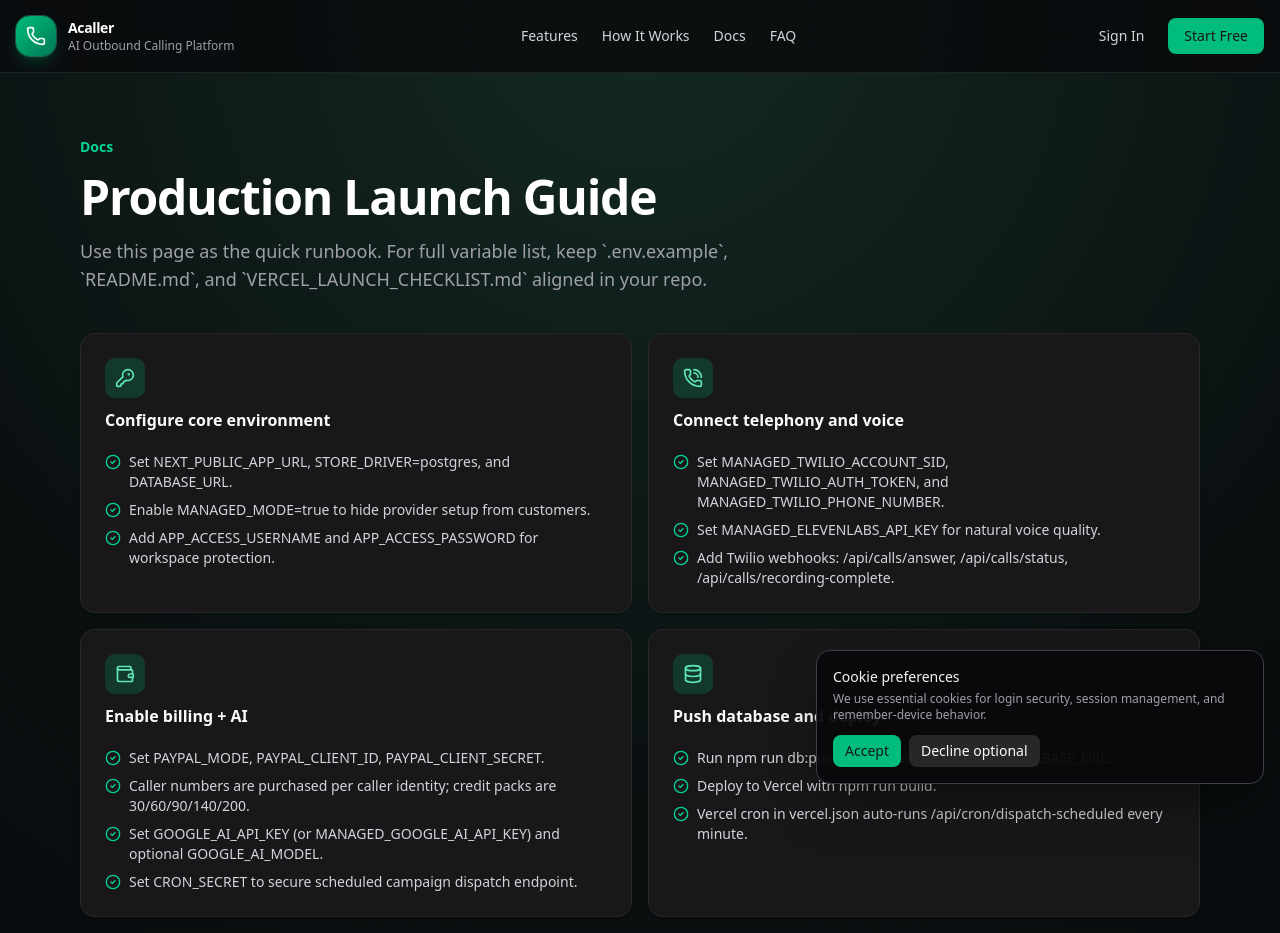
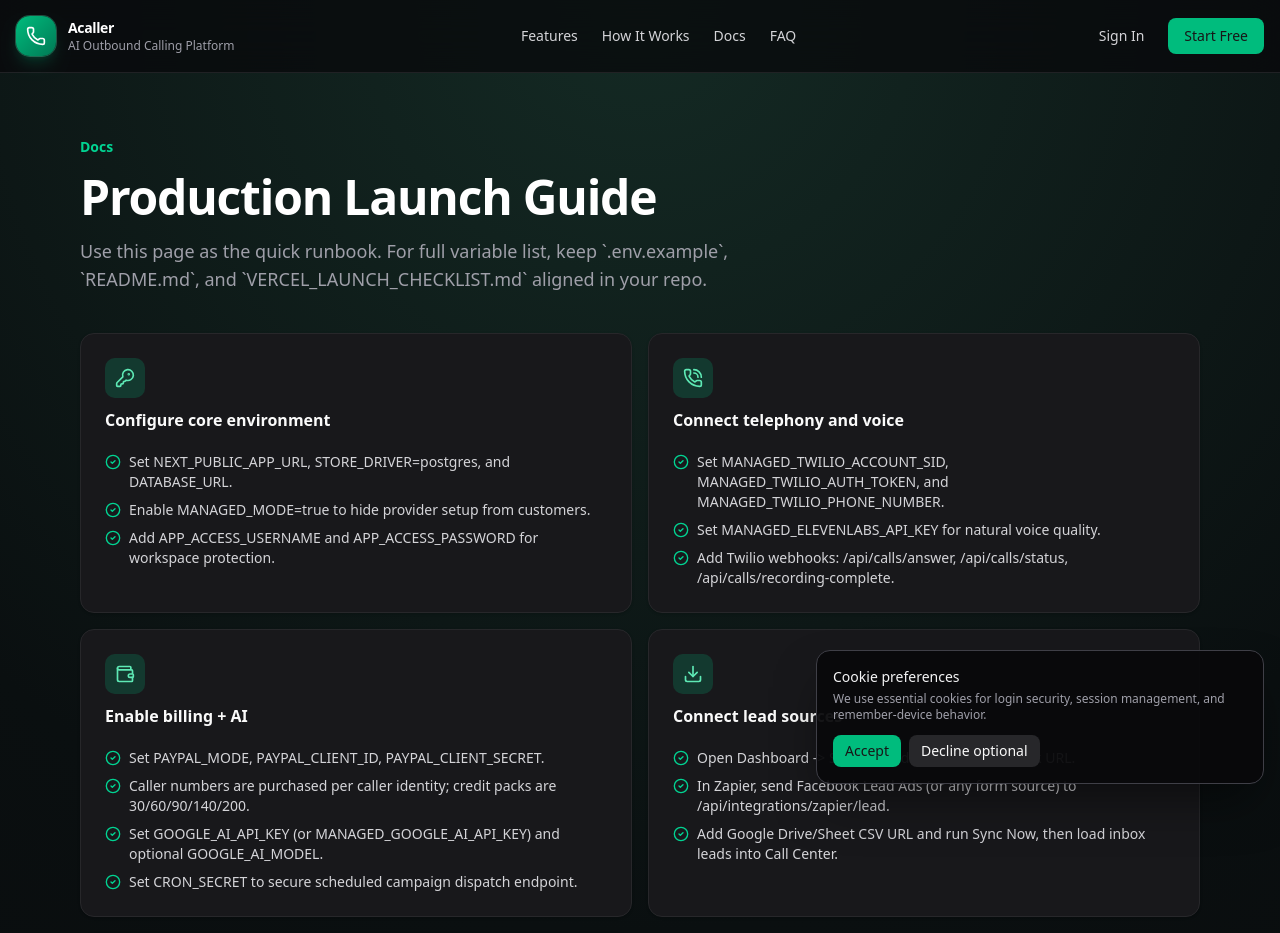
Before and after one commit to ezz-ae/Auto-Caller, a Next.js app: page /docs in a window 1280 px wide. Shown: the top 933 px of the page. Built offline with nearby package versions, Linux system fonts and the light colour scheme.

Commit message:
Polish lead source onboarding docs and UI guidance

```diff
--- a/src/app/dashboard/page.tsx
+++ b/src/app/dashboard/page.tsx
@@ -3393,6 +3393,19 @@ export default function Dashboard() {
                     <p>Zapier trigger examples: Facebook Lead Ads, Typeform, Webflow forms, Google Sheets.</p>
                     <p>Action: Webhooks by Zapier - POST with lead fields including phone number.</p>
                   </div>
+
+                  <div className="rounded-lg border border-zinc-800 bg-zinc-950/40 p-3 space-y-2">
+                    <p className="text-xs uppercase tracking-wide text-zinc-500">Recommended Zapier Fields</p>
+                    <div className="grid gap-2 md:grid-cols-2 text-xs text-zinc-300">
+                      <p><span className="text-zinc-500">phone</span>: lead phone number</p>
+                      <p><span className="text-zinc-500">name</span>: full name</p>
+                      <p><span className="text-zinc-500">email</span>: lead email (optional)</p>
+                      <p><span className="text-zinc-500">source</span>: facebook_lead_ads (optional)</p>
+                    </div>
+                    <p className="text-xs text-zinc-500">
+                      Arrays and Facebook webhook payloads are supported. Phone number is required.
+                    </p>
+                  </div>
                 </CardContent>
               </Card>
 
--- a/src/app/docs/page.tsx
+++ b/src/app/docs/page.tsx
@@ -1,5 +1,5 @@
 import Link from 'next/link'
-import { CheckCircle2, Database, KeyRound, PhoneCall, Rocket, ShieldCheck, Wallet } from 'lucide-react'
+import { CheckCircle2, Database, KeyRound, PhoneCall, Rocket, ShieldCheck, Wallet, Download } from 'lucide-react'
 import { Button } from '@/components/ui/button'
 import { Card, CardContent, CardHeader, CardTitle } from '@/components/ui/card'
 import { MarketingFooter, MarketingHeader } from '@/components/marketing/site-shell'
@@ -31,6 +31,15 @@ const setupSteps = [
       'Caller numbers are purchased per caller identity; credit packs are 30/60/90/140/200.',
       'Set GOOGLE_AI_API_KEY (or MANAGED_GOOGLE_AI_API_KEY) and optional GOOGLE_AI_MODEL.',
       'Set CRON_SECRET to secure scheduled campaign dispatch endpoint.',
+    ],
+  },
+  {
+    title: 'Connect lead sources',
+    icon: Download,
+    points: [
+      'Open Dashboard -> Sources and copy your webhook URL.',
+      'In Zapier, send Facebook Lead Ads (or any form source) to /api/integrations/zapier/lead.',
+      'Add Google Drive/Sheet CSV URL and run Sync Now, then load inbox leads into Call Center.',
     ],
   },
   {
--- a/src/app/faq/page.tsx
+++ b/src/app/faq/page.tsx
@@ -29,6 +29,11 @@ const faqs = [
     question: 'How are credits priced?',
     answer:
       'Credit packs are fixed at 30/60/90/140/200 credits, priced from your estimated call cost and margin multiplier, then sold through checkout.',
+  },
+  {
+    question: 'Can I connect Facebook forms, Google Drive, or Zapier?',
+    answer:
+      'Yes. Use Dashboard -> Sources. You get a secure webhook URL for Zapier/Facebook lead flow, plus Google Drive CSV sync. Imported leads go into Lead Inbox, then one click moves them to Call Center.',
   },
   {
     question: 'How do I secure workspace access?',
--- a/src/app/features/page.tsx
+++ b/src/app/features/page.tsx
@@ -1,5 +1,5 @@
 import Link from 'next/link'
-import { Bot, ClipboardList, Gauge, Mic, PhoneCall, ShieldCheck, Sparkles, Users, Wallet } from 'lucide-react'
+import { Bot, ClipboardList, Gauge, Mic, PhoneCall, ShieldCheck, Sparkles, Users, Wallet, Download } from 'lucide-react'
 import { Button } from '@/components/ui/button'
 import { Card, CardContent, CardDescription, CardHeader, CardTitle } from '@/components/ui/card'
 import { MarketingFooter, MarketingHeader } from '@/components/marketing/site-shell'
@@ -39,6 +39,11 @@ const items = [
     title: 'Managed Billing Flow',
     description: 'Sell numbers and call credits through PayPal with your pricing and margin controls.',
     icon: Wallet,
+  },
+  {
+    title: 'Lead Source Integrations',
+    description: 'Connect Zapier/Facebook and Google Drive, then load inbox leads straight into Call Center.',
+    icon: Download,
   },
   {
     title: 'Security Gate',
```
